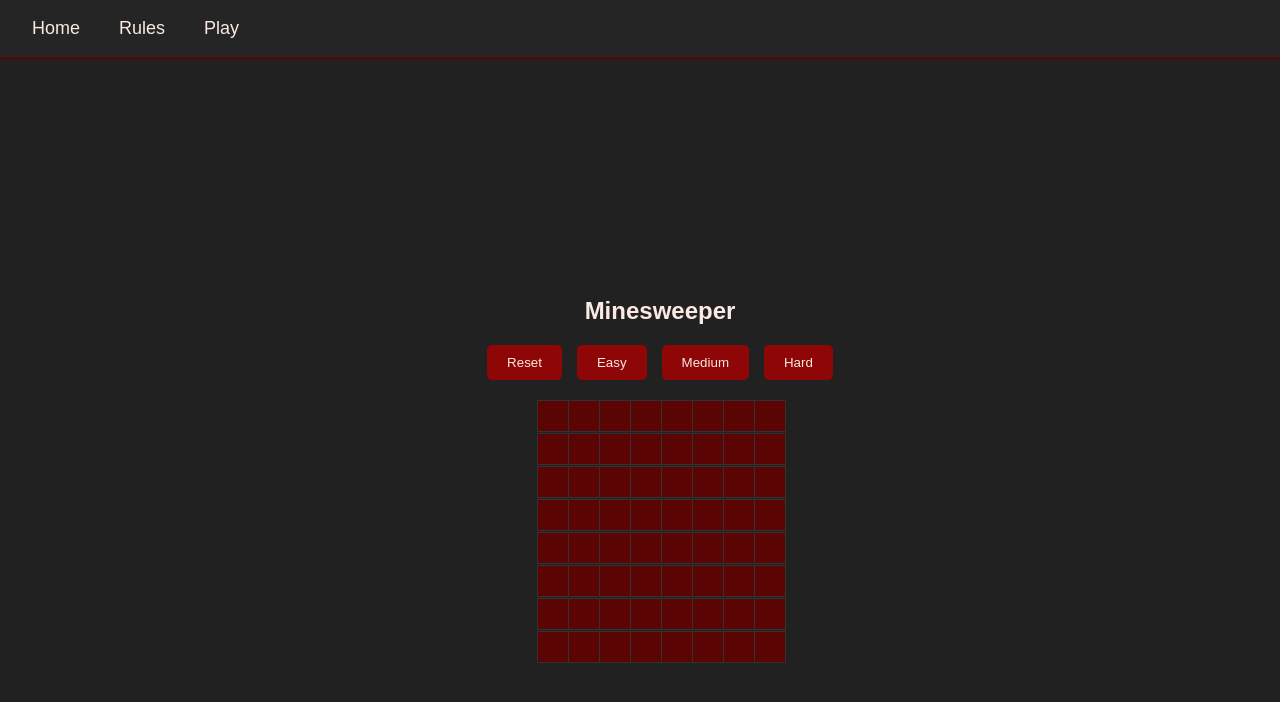
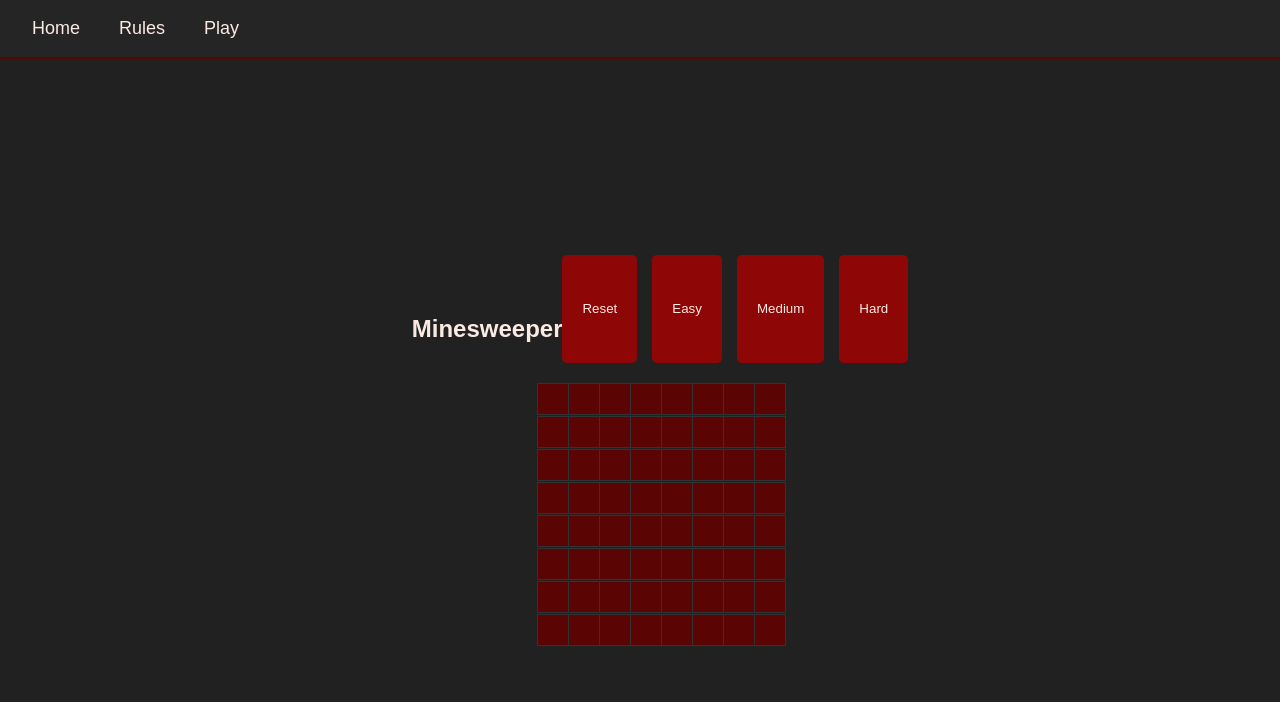
Before and after one commit to aneja5/Sahilpreet-aneja-project2, a React (Create React App) app: page /game/easy in a window 1280 px wide. Shown: the top 702 px of the page. Built offline with nearby package versions, Linux system fonts and the light colour scheme.

Commit message:
Update GamePage.css

```diff
--- a/src/components/GamePage.css
+++ b/src/components/GamePage.css
@@ -34,6 +34,11 @@ body, html {
   margin-bottom: 20px;
   text-align: center;
   padding-top: calc(var(--navbar-height, 60px));
+}
+
+.game-container {
+  justify-content: center;
+  display: flex;
 }
 
 .button-container {
```
